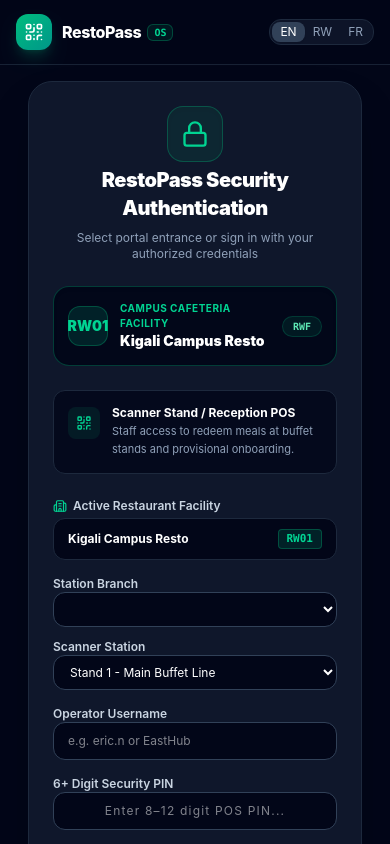
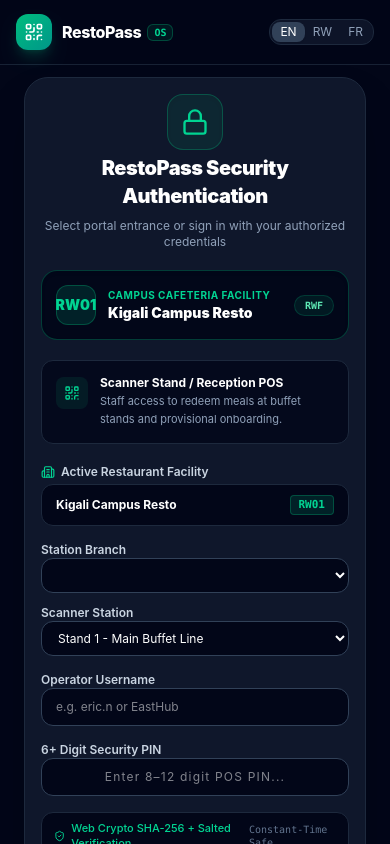
Before and after one commit to ephremdushime/restourant, a React (Vite) app: page / in a window 390 px wide. Shown: the top 844 px of the page. Built offline with nearby package versions, Linux system fonts and the light colour scheme.

Commit message:
ui: optimize sign-in portal for mobile

```diff
--- a/src/components/common/AuthPortalView.tsx
+++ b/src/components/common/AuthPortalView.tsx
@@ -508,8 +508,8 @@ export const AuthPortalView: React.FC<AuthPortalViewProps> = ({
   }
 
   return (
-    <div className="min-h-[80vh] flex flex-col items-center justify-center p-4 sm:p-6">
-      <div className="w-full max-w-xl bg-slate-900 border border-slate-800 rounded-3xl shadow-2xl p-6 sm:p-8 space-y-6">
+    <div className="min-h-[80vh] min-w-0 flex flex-col items-center justify-center p-3 sm:p-6">
+      <div className="w-full min-w-0 max-w-xl bg-slate-900 border border-slate-800 rounded-3xl shadow-2xl p-4 sm:p-8 space-y-5 sm:space-y-6">
         {/* Header Branding */}
         <div className="text-center space-y-2">
           <div className="inline-flex items-center justify-center w-14 h-14 rounded-2xl bg-emerald-500/10 border border-emerald-500/30 text-emerald-400 mb-1 shadow-inner">
```
